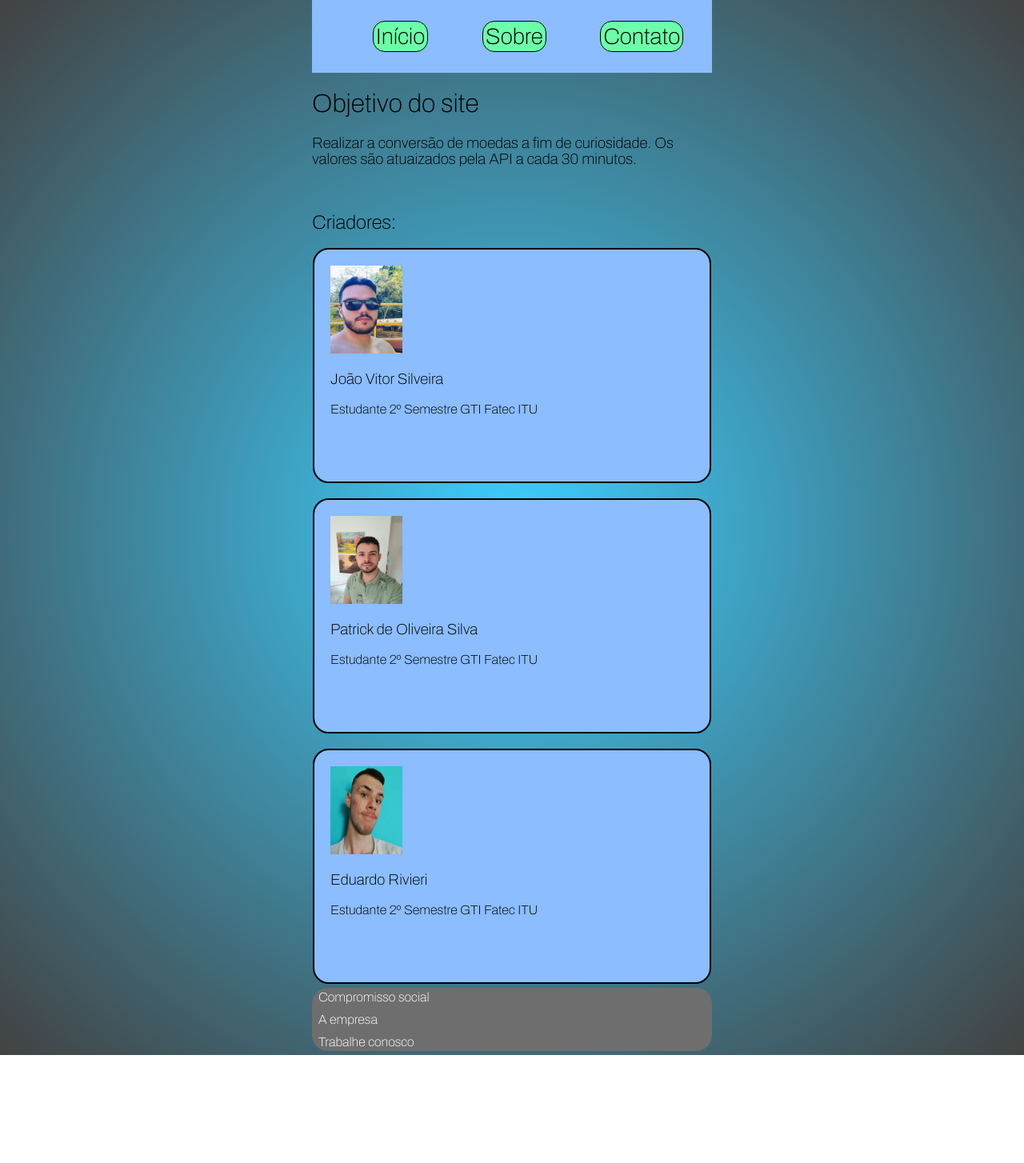
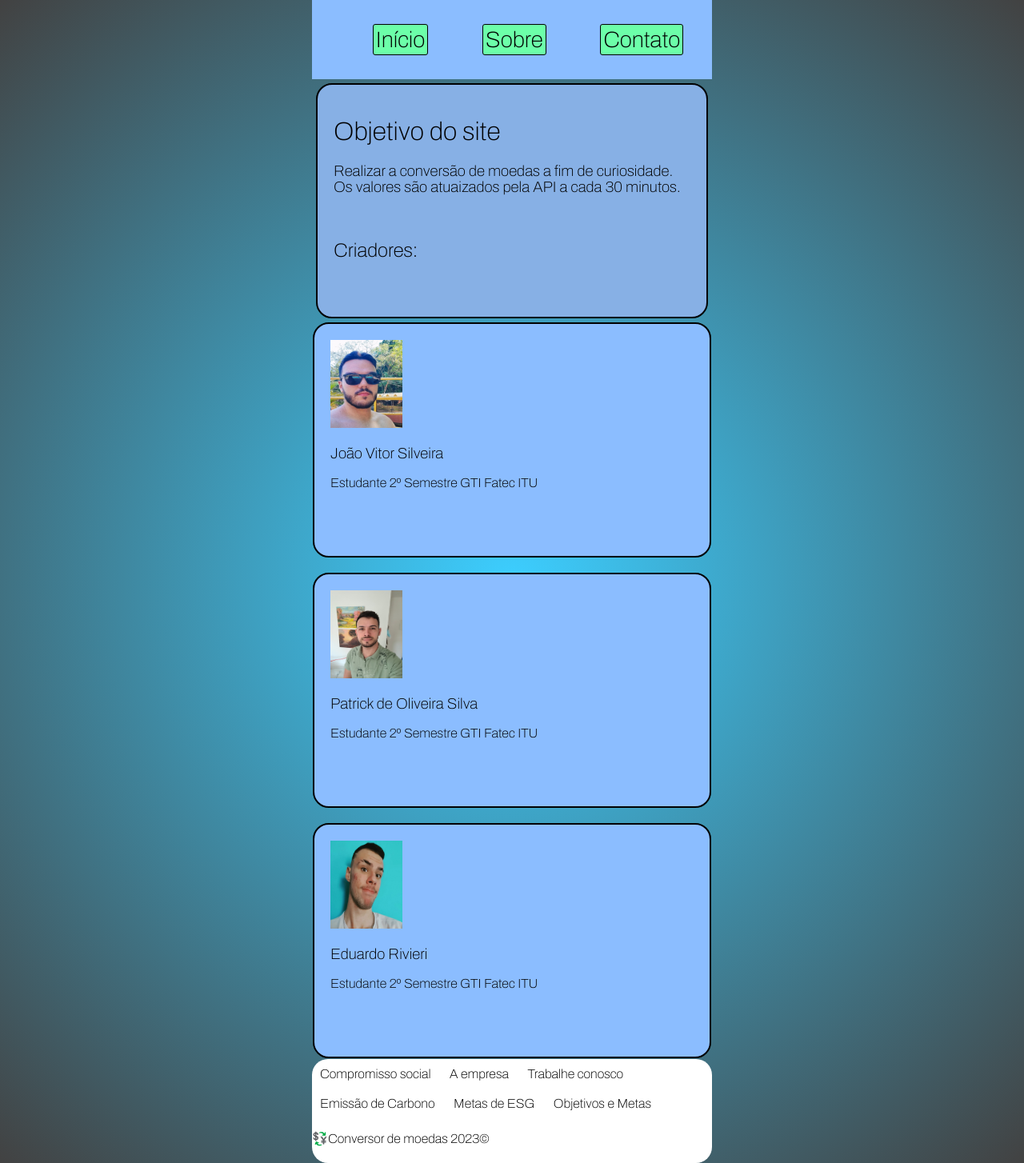
Before and after one commit to patrickoliveiraa/conversormoeda, a plain HTML site: page Sobre.html in a window 1280 px wide. Shown: the whole page at 80% size. Before the commit the page ends 1319 px from the top, so only its background shows below. Drawn offline with Linux system fonts and the light colour scheme.

Commit message:
Alterações no footer

```diff
--- a/Estilo/principal.css
+++ b/Estilo/principal.css
@@ -47,7 +47,9 @@ header nav ul li a {
   color: black;
   padding: 3px;
   border: 1px solid #000000;
-  border-radius: 15px;
+  border-radius: 3px;
+  display: block;
+
 }
 
 header nav ul {
@@ -71,6 +73,16 @@ header nav ul {
   background-color: #8bbdff;
   padding: 20px;
   margin: 1px;
+  text-align: auto;
+  border: 2px solid #000000;
+  border-radius: 20px;
+  min-height: 250px;
+
+}
+#objetivo{
+  background-color: #87b0e5;
+  padding: 20px;
+  margin: 5px;
   text-align: auto;
   border: 2px solid #000000;
   border-radius: 20px;
@@ -146,9 +158,11 @@ button:active {
   border-color: #badbcc;
 }
 footer{
-  background-color: rgb(110, 110, 110);
+  background-color: rgb(255, 255, 255);
   border: 2px #000000;
   border-radius: 20px;
+  min-width: 100%;
+  min-height: 130px;
 }
 footer ul {
   list-style: none;
@@ -159,12 +173,14 @@ footer ul {
 footer ul li {
   /* Remova a propriedade list-style daqui */
   margin: 5px;
+  display: inline-block;
 }
 
 footer ul li a {
   text-decoration: none;
-  color: rgb(255, 255, 255);
+  color: rgb(0, 0, 0);
   padding: 3px;
   display: block;
   border: #000000;
+  margin: 2px;
 }
--- a/Sobre.html
+++ b/Sobre.html
@@ -24,10 +24,10 @@
 </head>
 
 <body>
-  <h1>Objetivo do site</h1>
+  <div id="objetivo"><h1>Objetivo do site</h1>
   <h3>Realizar a conversão de moedas a fim de curiosidade. Os valores são atuaizados pela API a cada 30 minutos. </h3>
   <br></bt>
-  <h2>Criadores:</h2>
+  <h2>Criadores:</h2></div>
   <div id="container">
 
     <img id="joao" src="img/joao.jpeg">
@@ -50,7 +50,11 @@
         <li><a href="#">Compromisso social</a></li>
         <li><a href="#">A empresa</a></li>
         <li><a href="#">Trabalhe conosco</a></li>
+        <li><a href="#">Emissão de Carbono</a></li>
+        <li><a href="#">Metas de ESG</a></li>
+        <li><a href="#">Objetivos e Metas</a></li>
       </ul>
+      <p>💱Conversor de moedas 2023©</p>
 
   </footer>
 </body>
```
Also changed, not shown: Contato.html (+8 -0 lines), index.html (+8 -0 lines).
